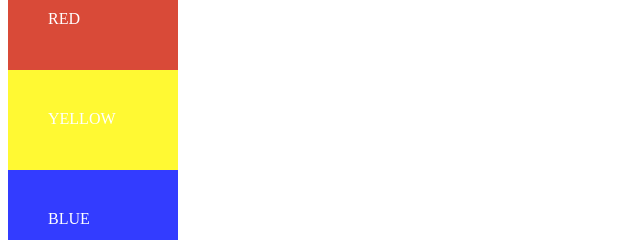
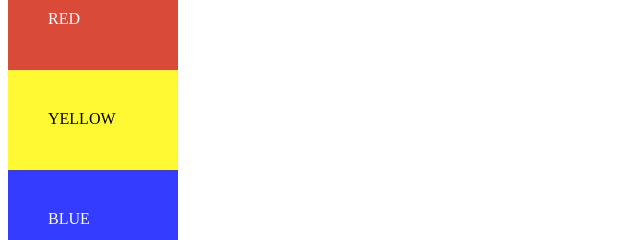
Before and after one commit to dan850/domcolors, a plain HTML site: page index.html in a window 1280 px wide. Shown: the part 186-426 px from the top of the page, 0-640 px from the left. Drawn offline with Linux system fonts and the light colour scheme.

Commit message:
Update index.html

```diff
--- a/index.html
+++ b/index.html
@@ -24,7 +24,7 @@ RED</div>
 
 
 <div onmousedown="mDown2(this)" onmouseup="mUp2(this)"
-style="background-color:#FFF933;width:90px;height:20px;padding:40px;color:#ffffff;">
+style="background-color:#FFF933;width:90px;height:20px;padding:40px;color:#000;">
 YELLOW</div>
 
 
```
